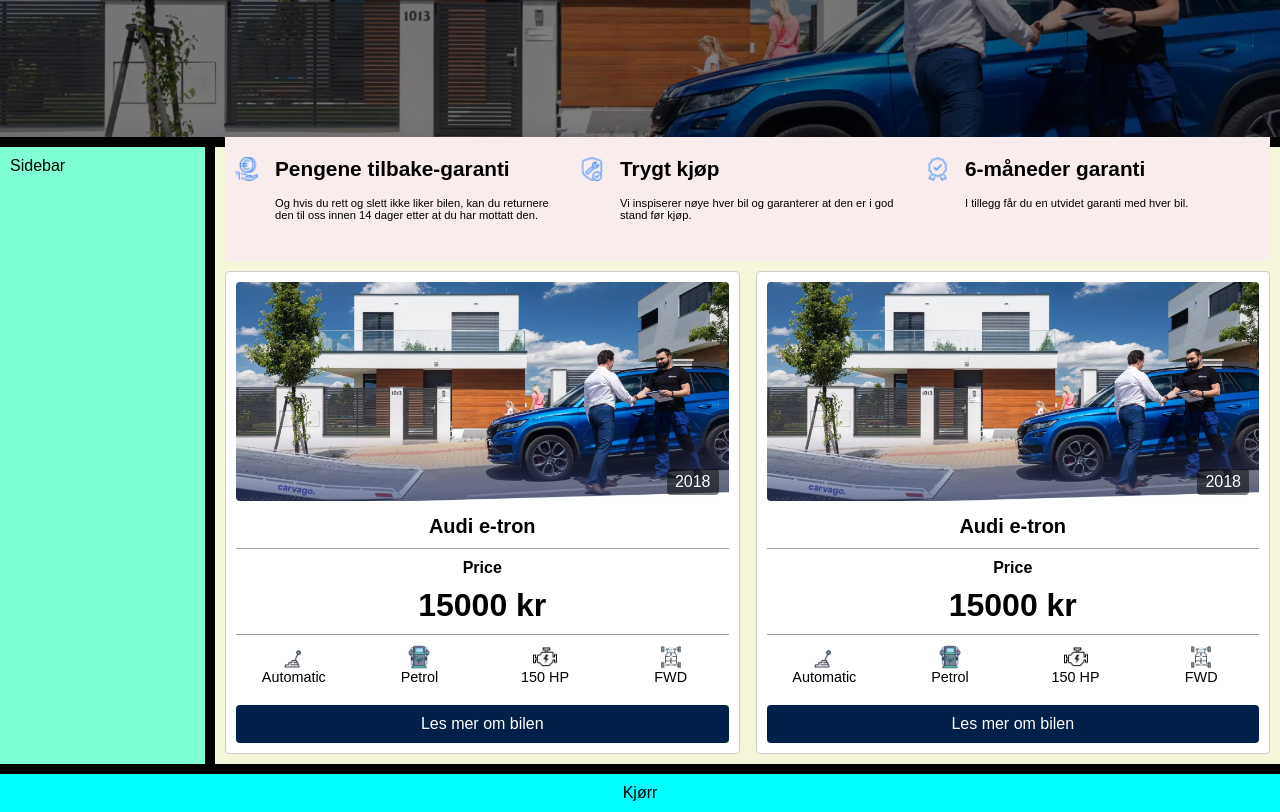
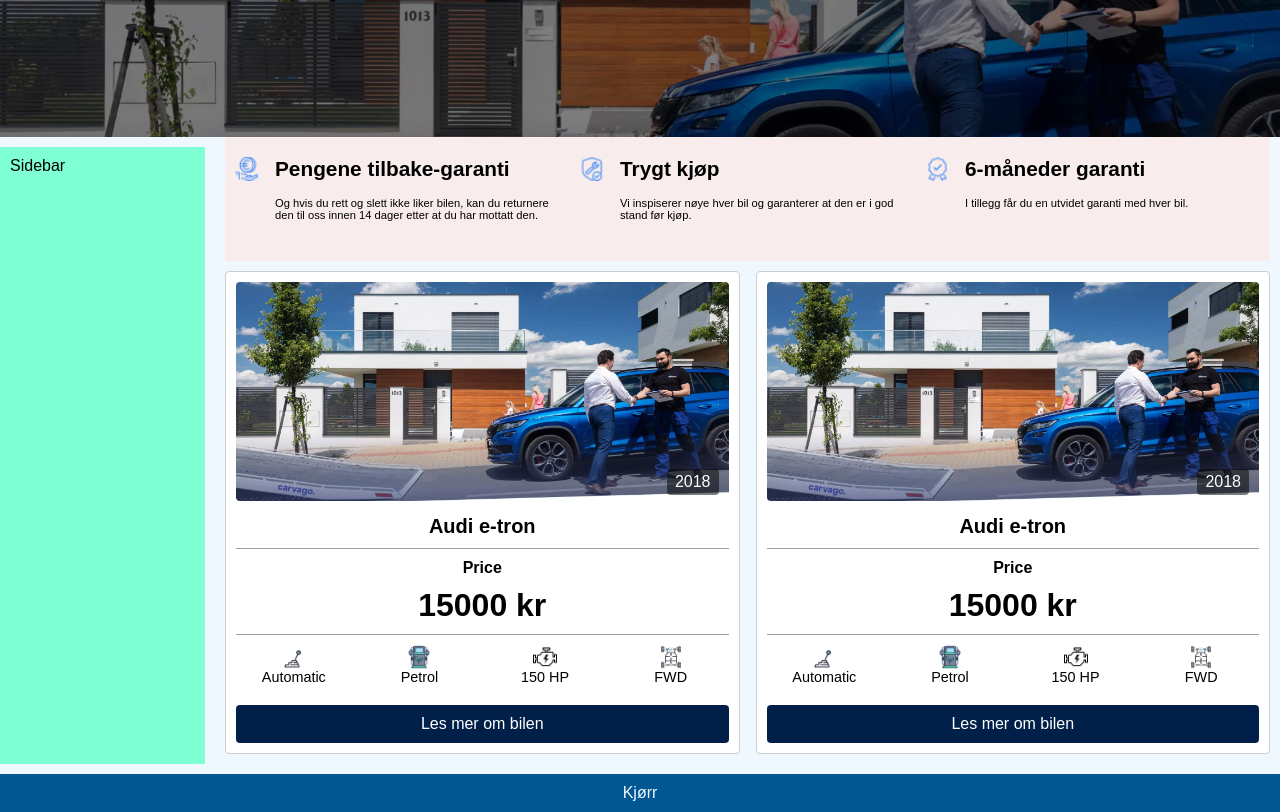
Before and after one commit to Raazk10/DriveEco, a plain HTML site: page index.html in a window 1280 px wide. Shown: the part 113-925 px from the top of the page. Drawn offline with Linux system fonts and the light colour scheme.

```diff
--- a/_app/css/modules/responsive.css
+++ b/_app/css/modules/responsive.css
@@ -2,7 +2,7 @@
 	display: grid;
 	grid-template-columns: repeat(12, [col-start] 1fr);
 	gap: 10px;
-	background-color: black;
+	background-color: var(--background-color);
 
 }
 
@@ -21,7 +21,7 @@
 
 	.main {
 		grid-column: col-start 4 / span 9;
-		background-color: beige;
+
 		padding: 10px;
 	}
 
@@ -35,8 +35,9 @@
 
 	.main-footer {
 		grid-column: col-start / span 12;
-		background-color: aqua;
+		background-color: var(--secondary-color);
 		padding: 10px;
+		color: var(--background-color);
 	}
 }
 
```
